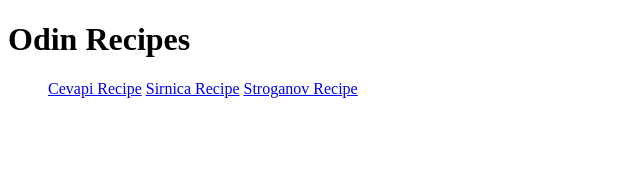
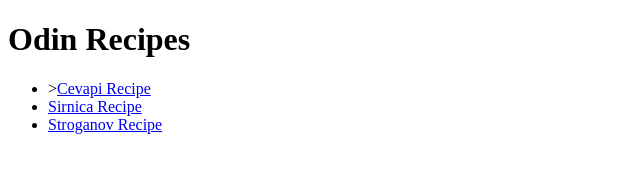
Before and after one commit to jagodaOP/odin-recipes, a plain HTML site: page index.html in a window 1280 px wide. Shown: the whole page, without its empty margins (0-640 px from the left). Drawn offline with Linux system fonts and the light colour scheme.

Commit message:
fix: syntax error
I forgot to wrap the links in
index.html with list item. now it should work and be in the form of an
unordered list.

```diff
--- a/index.html
+++ b/index.html
@@ -9,9 +9,9 @@
 <body>
     <H1>Odin Recipes</H1>
     <ul>
-    <a href="./recipes/cevapi.html">Cevapi Recipe</a>
-    <a href="./recipes/sirnica.html">Sirnica Recipe</a>
-    <a href="./recipes/stroganov.html">Stroganov Recipe</a>
+    <li>><a href="./recipes/cevapi.html">Cevapi Recipe</a></li>
+    <li><a href="./recipes/sirnica.html">Sirnica Recipe</a></li>
+    <li><a href="./recipes/stroganov.html">Stroganov Recipe</a></li>
     </ul>
 </body>
 </html>
```
